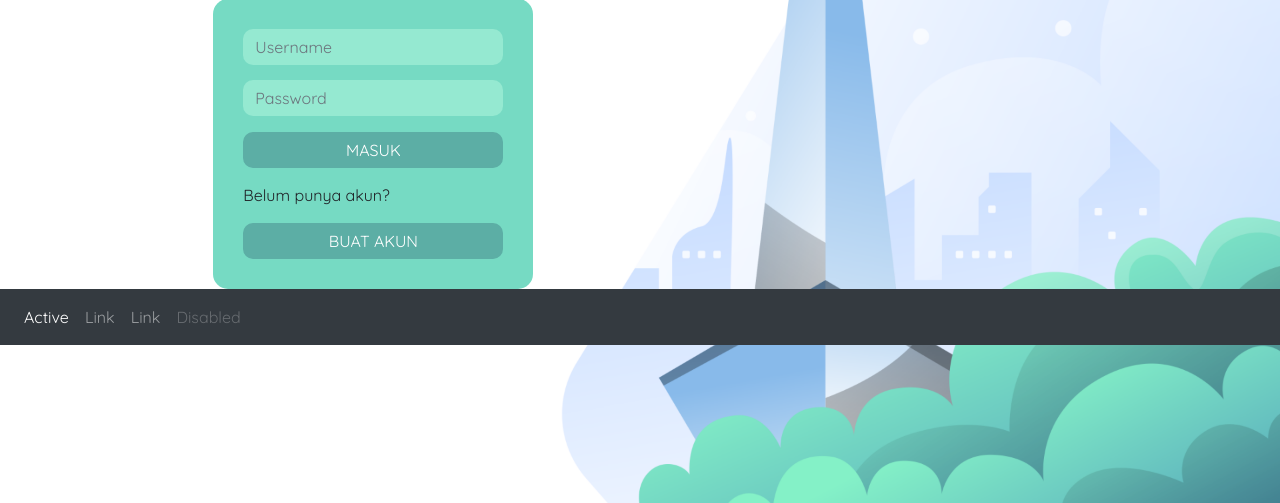
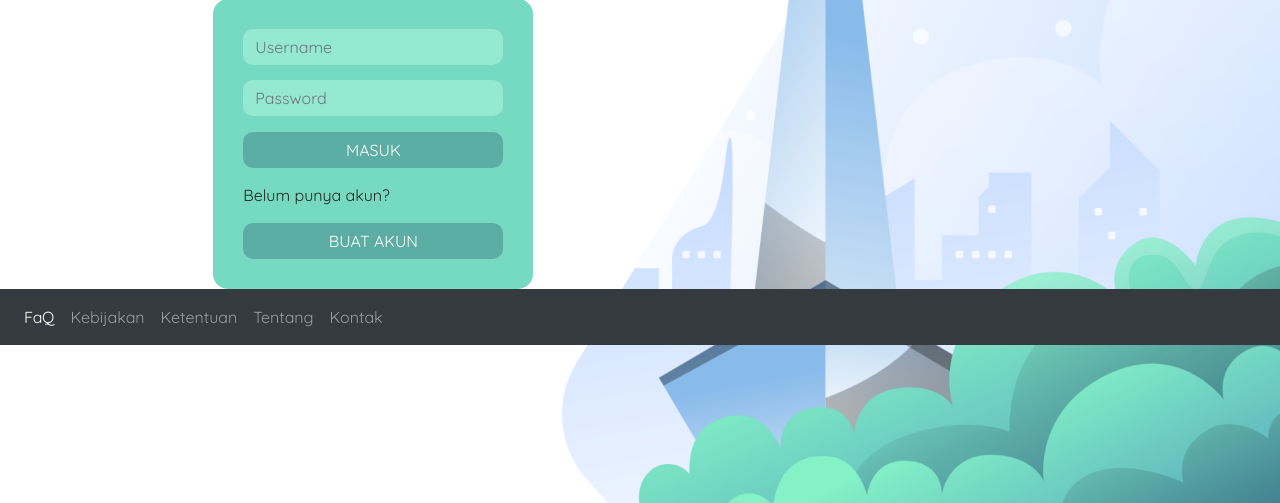
Before and after one commit to fadillaharsa/sawargi, a CodeIgniter app: page /sawargi/index.php/masuk/masuk in a window 1280 px wide. Shown: the part 297-800 px from the top of the page. Run offline with CodeIgniter, Linux system fonts and the light colour scheme; some libraries are stand-ins or nearby versions.

Commit message:
Updated Navigation Bar

```diff
--- a/application/views/masuk.php
+++ b/application/views/masuk.php
@@ -34,16 +34,19 @@
     <nav class="navbar navbar-expand-sm bg-dark navbar-dark">
 		  <ul class="navbar-nav">
 		    <li class="nav-item active">
-		      <a class="nav-link" href="#">Active</a>
+		      <a class="nav-link" href="#">FaQ</a>
 		    </li>
 		    <li class="nav-item">
-		      <a class="nav-link" href="#">Link</a>
+		      <a class="nav-link" href="#">Kebijakan</a>
 		    </li>
 		    <li class="nav-item">
-		      <a class="nav-link" href="#">Link</a>
+		      <a class="nav-link" href="#">Ketentuan</a>
 		    </li>
 		    <li class="nav-item">
-		      <a class="nav-link disabled" href="#">Disabled</a>
+		      <a class="nav-link" href="#">Tentang</a>
+		    </li>
+			<li class="nav-item">
+		      <a class="nav-link" href="#">Kontak</a>
 		    </li>
 		  </ul>
 		</nav>
```
